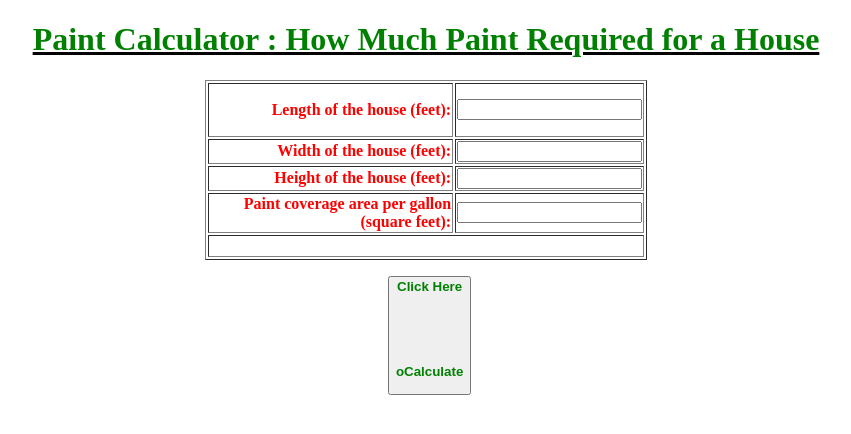
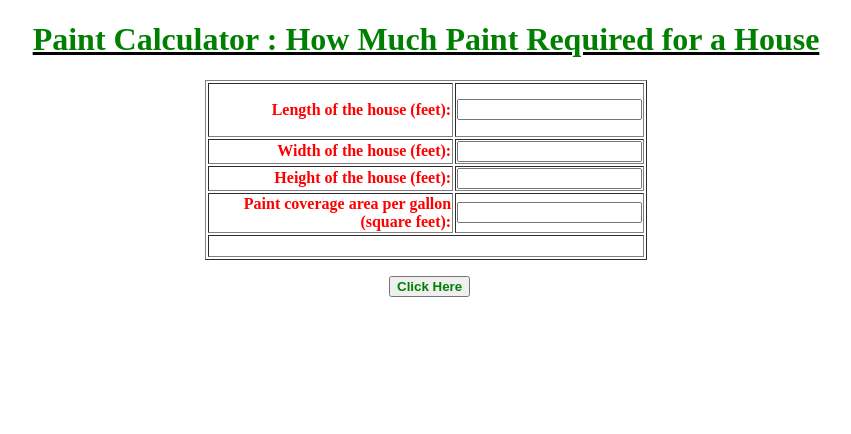
Before and after one commit to svenugopal026/PaintCalculator, a plain HTML site: page index.html in a window 1280 px wide. Shown: the whole page, without its empty margins (214-1065 px from the left). Drawn offline with Linux system fonts and the light colour scheme.

Commit message:
Update index.html

```diff
--- a/index.html
+++ b/index.html
@@ -50,9 +50,7 @@ Required for a House</font></u></h1>
 <form id="paintForm">
     <p align="center"><font size="2">&nbsp;</font>
     <button type="button" onclick="calculatePaint()" style="width: 114; height: 32">
-	<b><font color="#008000">Click Here</font></b><p>&nbsp;</p>
-	<p>&nbsp;</p>
-	<p><b><font color="#008000">oCalculate</font></b></button>
+	<b><font color="#008000">Click Here</font></b></button>
 	</p>
 </form>
 <center>
@@ -69,7 +67,7 @@ function calculatePaint() {
     var paintRequired = totalSurfaceArea / coverage;
     var paintInLiters = paintRequired * 3.78541; // Convert gallons to liters
 
-    document.getElementById('result').innerHTML = "Total paint required: " + paintInLiters.toFixed(2) + " liters";
+   document.getElementById('result').innerHTML = "Total paint required: " + paintInLiters.toFixed(2) + " liters";
 }
 </script>
 </body>
```
